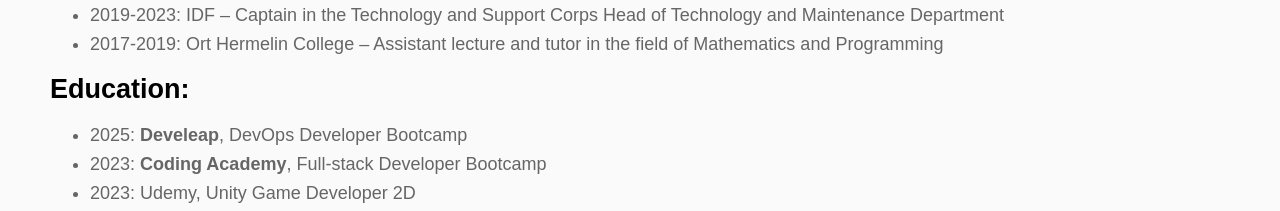
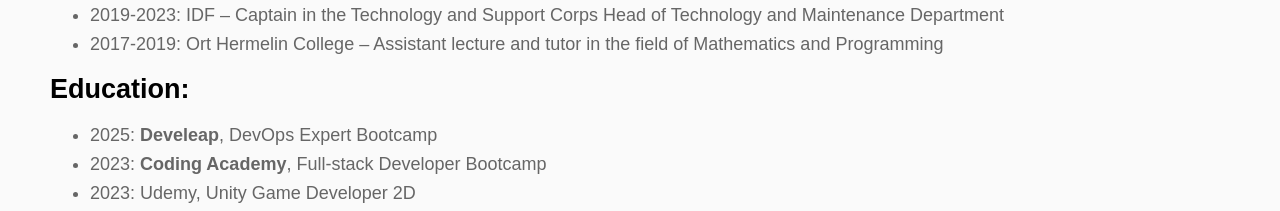
Before and after one commit to Carmel-Amarilio/Carmel-Amarilio-web, a React (Vite) app: page /#/skills in a window 1280 px wide. Shown: the part 1480-1691 px from the top of the page. Built offline with nearby package versions, Linux system fonts and the light colour scheme.

Commit message:
fix text  DevOps Expert

```diff
--- a/src/views/About.jsx
+++ b/src/views/About.jsx
@@ -23,7 +23,7 @@
 
                 <h2>Education:</h2>
                 <ul>
-                    <li>2025: <a href="https://www.develeap.com/bootcamp/" target="_blank" rel="noopener noreferrer">Develeap</a>, DevOps Developer Bootcamp</li>
+                    <li>2025: <a href="https://www.develeap.com/bootcamp/" target="_blank" rel="noopener noreferrer">Develeap</a>, DevOps Expert Bootcamp</li>
                     <li>2023: <a href="https://www.coding-academy.org/" target="_blank" rel="noopener noreferrer">Coding Academy</a>, Full-stack Developer Bootcamp</li>
                     <li>2023: Udemy, Unity Game Developer 2D </li>
                     <li>2017-2019: Ort Hermelin College, Practical Engineer in Electronics and Computer Science</li>
```
Also changed, not shown: 1 other file (tests, documents, lock files or other folders).
